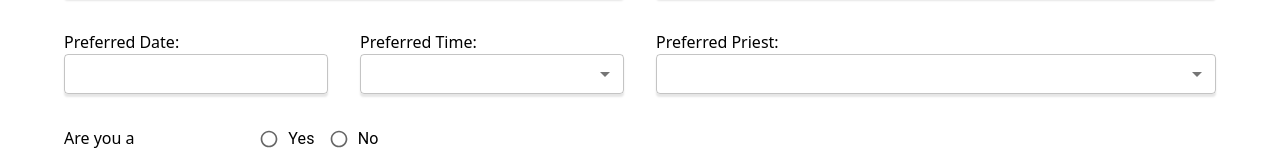
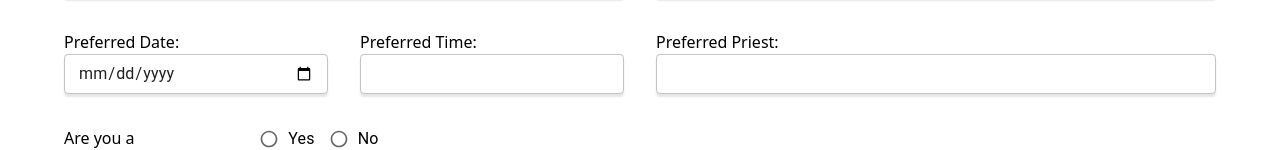
Before and after one commit to b1gmcdaddy/parokyano, a React (Vite) app in the folder client/: page /funeralmass in a window 1280 px wide. Shown: the part 527-677 px from the top of the page. Built offline with nearby package versions, Linux system fonts and the light colour scheme.

Commit message:
funeral mass functional

```diff
--- a/client/src/pages/parishioner/mass-types/FuneralMass.jsx
+++ b/client/src/pages/parishioner/mass-types/FuneralMass.jsx
@@ -8,7 +8,10 @@ import { FontAwesomeIcon } from '@fortawesome/react-fontawesome';
 import { faArrowLeftLong } from '@fortawesome/free-solid-svg-icons';
 import { Link } from "react-router-dom";
 import ReCAPTCHA from "react-google-recaptcha"
-// import MassTransacNum from "../../../components/TransacNumMassBleAn";
+import generateHash from "../../../components/GenerateHash";
+import config from "../../../config";
+import NoPaymentModal from "../../../components/NoPaymentModal";
+import axios from "axios";
 
 const inputstlying = {
     '& .MuiOutlinedInput-root': {
@@ -23,11 +26,46 @@ const inputstlying = {
 };
 
 const FuneralMass = () => {
+    const id = 11
+    const dateToday = new Date().toJSON().slice(0,10)
     const [open, setOpen] = useState(false);
     const [captchaValue, setCaptchaValue] = useState(null);
+    const hash = dateToday + generateHash().slice(0,20)
 
-    const handlesubmit = () =>{
-        setOpen(true);
+    const [formData, setFormData] = useState({
+        first_name: '',            // in the case of outside mass, this is the field for the celebration/celebrator
+        address: null,
+        contact_no: '',
+        requested_by: '',           // this is the field for the contact person's name
+        relationship: null,
+        preferred_date: '',
+        preferred_time: '',
+        preferred_priest: null,     // value is the  priest id
+        isParishioner: '',
+        transaction_no: hash,
+        service_id: id,
+        type: null
+    })
+
+    const modalData = {
+        message: 'Please wait for the parish to verify if the requested date and time is approved. We will communicate with you once the request has been approved and for other purposes.',
+        req: null,
+        transaction_no: formData.transaction_no
+    }
+
+    const handlesubmit = (e) =>{
+        e.preventDefault();
+        try {
+            axios.post(`${config.API}/request/create-mass`, formData)
+            console.log('success!')
+            setOpen(true)
+        } catch (err) {
+            console.error('error submitting to server', err)
+        }
+    }
+
+    const handleChange = (e) => {
+        setFormData({...formData, [e.target.name]: e.target.value})
     }
 
     const handleCaptchaChange = (value) => {
@@ -49,49 +87,105 @@ const FuneralMass = () => {
             </Link>
             <h1 align='center' className="font-bold text-md font-[Arial] mb-8">Please input the following</h1>
 
-            {/* <MassTransacNum open={open}/> */}
+            <NoPaymentModal open={open} data={modalData} />
 
             <Container maxWidth="lg" sx={{ marginBottom: '50px' }}>
                 <form>
                     <Grid container spacing={4}>
                         <Grid item xs={12} sm={6}>
                             <label>Name of the deceased:</label>
-                            <TextField fullWidth variant="outlined" size="small" sx={inputstlying} autoComplete="off" required />
+                            <TextField
+                                fullWidth
+                                variant="outlined"
+                                size="small"
+                                sx={inputstlying}
+                                name="first_name"
+                                onChange={handleChange}
+                                required />
                         </Grid>
                         <Grid item xs={12} sm={6}>
                             <label>Contact Number:</label>
-                            <TextField fullWidth variant="outlined" size="small" sx={inputstlying} autoComplete="off" required />
+                            <TextField
+                                fullWidth
+                                variant="outlined"
+                                size="small"
+                                sx={inputstlying}
+                                name="contact_no"
+                                onChange={handleChange}
+                                required />
                         </Grid>
 
                         <Grid item xs={12} sm={6}>
                             <label>Requested by:</label>
-                            <TextField fullWidth variant="outlined" size="small" sx={inputstlying} autoComplete="off" required />
+                            <TextField
+                                fullWidth
+                                variant="outlined"
+                                size="small"
+                                sx={inputstlying}
+                                name="requested_by"
+                                onChange={handleChange}
+                                required />
                         </Grid>
                         <Grid item xs={12} sm={6}>
                             <label>Relationship to the deceased:</label>
-                            <TextField fullWidth variant="outlined" size="small" sx={inputstlying} autoComplete="off" required />
+                            <TextField
+                                fullWidth
+                                variant="outlined"
+                                size="small"
+                                sx={inputstlying}
+                                name="relationship"
+                                onChange={handleChange}
+                                required />
                         </Grid>
 
                         <Grid item xs={12} sm={3}>
                             <label>Preferred Date:</label>
-                            <TextField fullWidth variant="outlined" size="small" sx={inputstlying} autoComplete="off" required />
+                            <TextField
+                                fullWidth
+                                variant="outlined"
+                                size="small"
+                                sx={inputstlying}
+                                type="date"
+                                name="preferred_date"
+                                onChange={handleChange}
+                                required />
                         </Grid>
                         <Grid item xs={12} sm={3}>
                             <label>Preferred Time:</label>
-                            <TextField fullWidth select variant="outlined" size="small" sx={inputstlying} autoComplete="off" required />
+                            <TextField
+                                fullWidth
+                                // select
+                                variant="outlined"
+                                size="small"
+                                sx={inputstlying}
+                                name="preferred_time"
+                                onChange={handleChange}
+                                required />
                         </Grid>
                         <Grid item xs={12} sm={6}>
                             <label>Preferred Priest:</label>
-                            <TextField fullWidth select variant="outlined" size="small" sx={inputstlying} autoComplete="off" required />
+                            <TextField
+                                fullWidth
+                                // select
+                                variant="outlined"
+                                size="small"
+                                sx={inputstlying}
+                                name="preferred_priest"
+                                onChange={handleChange}
+                                required />
                         </Grid>
 
                         <Grid item xs={6} sm={2} sx={{ display: 'flex', justifyContent: { xs: 'center', sm: 'flex-start' } }}>
                             <label>Are you a Parishioner?</label>
                         </Grid>
                         <Grid item xs={6} sm={3}>
-                            <RadioGroup row sx={{marginTop: '-6px', display: 'flex', justifyContent: { xs: 'center', sm: 'flex-start' }}}>
-                                <FormControlLabel value="yes" control={<Radio size="small" />} label="Yes" />
-                                <FormControlLabel value="no" control={<Radio size="small" />} label="No" />
+                            <RadioGroup
+                                row
+                                sx={{marginTop: '-6px', display: 'flex', justifyContent: { xs: 'center', sm: 'flex-start' }}}
+                                name="isParishioner"
+                                onChange={handleChange}>
+                                <FormControlLabel value="1" control={<Radio size="small" />} label="Yes" />
+                                <FormControlLabel value="0" control={<Radio size="small" />} label="No" />
                             </RadioGroup>
                         </Grid>
                     </Grid>
```
